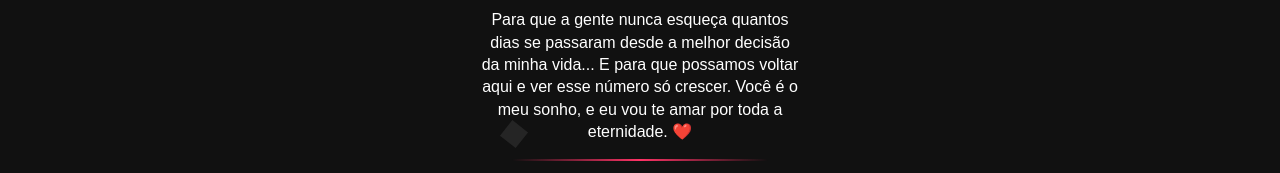
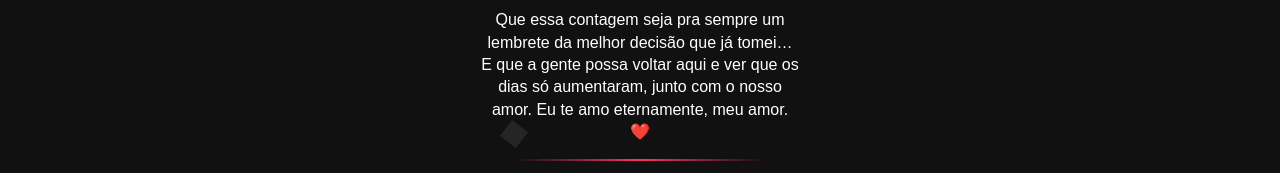
Before and after one commit to quelzynh0/ezequiel-erika, a plain HTML site: page index.html in a window 1280 px wide. Shown: the part 547-720 px from the top of the page. Drawn offline with Linux system fonts and the light colour scheme; grey boxes are pictures that could not be loaded.

Commit message:
Update index.html

```diff
--- a/index.html
+++ b/index.html
@@ -18,7 +18,7 @@
     <h2>Juntos</h2>
     <h2 id="tempo">Carregando tempo...</h2>
     <hr class="separador">
-    <div class="amor">Para que a gente nunca esqueça quantos dias se passaram desde a melhor decisão da minha vida... E para que possamos voltar aqui e ver esse número só crescer. Você é o meu sonho, e eu vou te amar por toda a eternidade. ❤️</div>
+    <div class="amor">Que essa contagem seja pra sempre um lembrete da melhor decisão que já tomei… E que a gente possa voltar aqui e ver que os dias só aumentaram, junto com o nosso amor. Eu te amo eternamente, meu amor. ❤️</div>
     <hr class="separador">
     <h2>Nossa Música</h2>
     <!-- Controles de áudio e ondas sonoras -->
```
